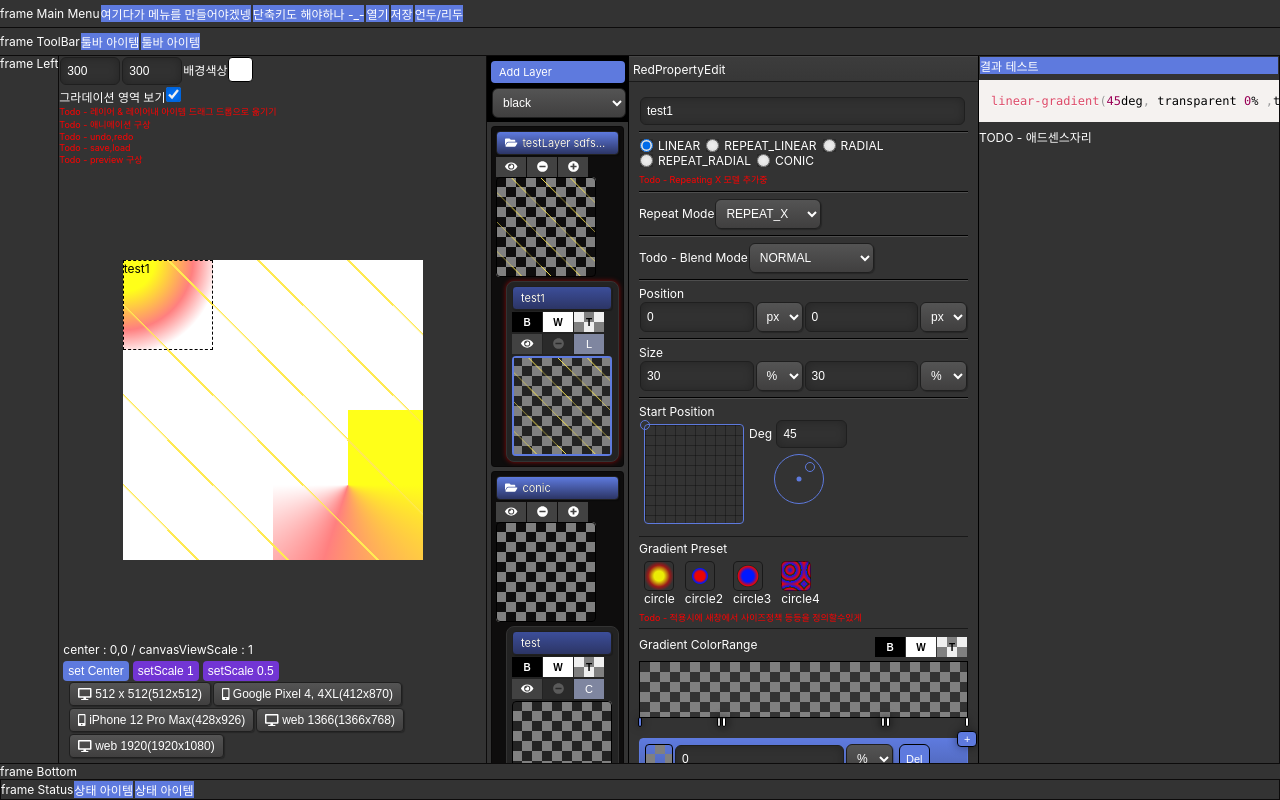
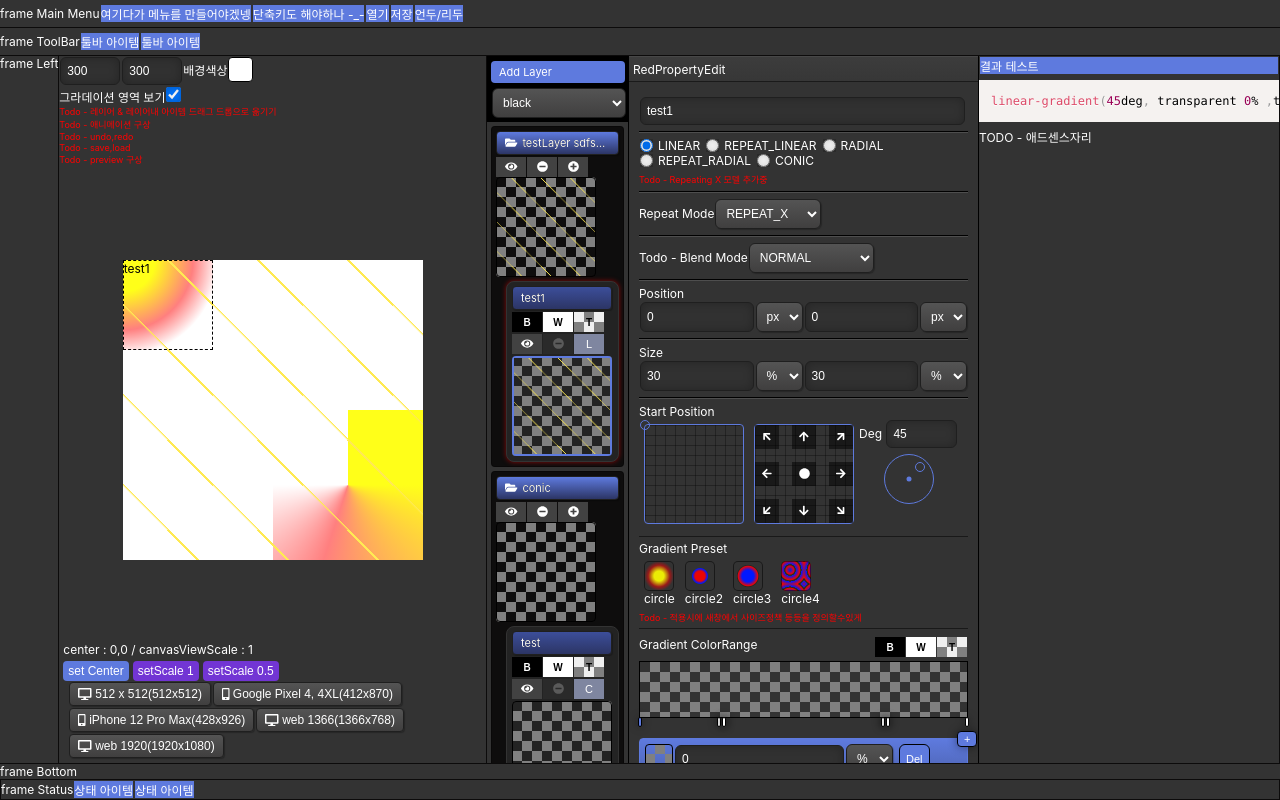
Before and after one commit to redcamel/RedGradient, a React (Create React App) app: page / in a window 1280 px wide. Built offline with nearby package versions, Linux system fonts and the light colour scheme.

Commit message:
- 포지션 셀렉터 추가

```diff
--- a/src/App.css
+++ b/src/App.css
@@ -71,6 +71,10 @@ option {
 }
 
 .grid {
+    background-image: linear-gradient(rgba(0, 0, 0, .3) .1em, transparent .1em), linear-gradient(90deg, rgba(0, 0, 0, .3) .1em, transparent .1em);
+    background-size: 10px 10px;
+}
+.grid3_3 {
     background-image: linear-gradient(rgba(0, 0, 0, .3) .1em, transparent .1em), linear-gradient(90deg, rgba(0, 0, 0, .3) .1em, transparent .1em);
     background-size: 10px 10px;
 }
--- a/src/editor/property/RedPropertyPositionEditByMouse.jsx
+++ b/src/editor/property/RedPropertyPositionEditByMouse.jsx
@@ -1,4 +1,6 @@
 import React from "react";
+import {faArrowDown, faCircle} from '@fortawesome/free-solid-svg-icons';
+import {FontAwesomeIcon} from "@fortawesome/react-fontawesome";
 
 const SIZE = 100;
 let targetContext;
@@ -31,6 +33,15 @@ class RedPropertyPositionEditByMouse extends React.Component {
     let tPercentY = activeSubData['position']['yUnit'] === '%' ? tY / SIZE * 100 : tY * layerPixelH / SIZE;
     activeSubData['position']['x'] = tPercentX;
     activeSubData['position']['y'] = tPercentY;
+    rootComponent.setState({});
+  }
+
+  setPosition(x, y) {
+    const rootComponent = this.props.rootComponent;
+    const rootComponentState = rootComponent.state;
+    const activeSubData = rootComponentState.activeSubData;
+    activeSubData['position']['x'] = x;
+    activeSubData['position']['y'] = y;
     rootComponent.setState({});
   }
 
@@ -68,6 +79,94 @@ class RedPropertyPositionEditByMouse extends React.Component {
           left: `${tPercentX}%`
         }} />
       </div>
+      <div
+        className={'grid3_3'}
+        style={style.box}
+      >
+        {/**/}
+        <button
+          onClick={e => {this.setPosition(0, 0);}}
+          style={{...style.location, top: 0, left: 0}}><FontAwesomeIcon
+          icon={faArrowDown} style={{transform: 'rotate(135deg)'}} /></button>
+        <button
+          onClick={e => {
+            let tX = 50;
+            if (position['xUnit'] === 'px') tX = canvasInfo['width'] * 0.5;
+            this.setPosition(tX, 0);
+          }}
+          style={{...style.location, top: 0, left: '50%', transform: 'translate(-50%,0)'}}><FontAwesomeIcon
+          icon={faArrowDown} style={{transform: 'rotate(180deg)'}} /></button>
+        <button
+          onClick={e => {
+            let tX = 100;
+            if (position['xUnit'] === 'px') tX = canvasInfo['width'];
+            this.setPosition(tX, 0);
+          }}
+          style={{...style.location, top: 0, right: 0}}><FontAwesomeIcon icon={faArrowDown}
+                                                                        style={{transform: 'rotate(225deg)'}} />
+        </button>
+        {/**/}
+        <button
+          onClick={e => {{
+            let tY = 50;
+            if (position['yUnit'] === 'px') tY = canvasInfo['height'] * 0.5;
+            this.setPosition(0, tY);
+          }}}
+          style={{...style.location, top: '50%', left: 0, transform: 'translate(0%,-50%)'}}><FontAwesomeIcon
+          icon={faArrowDown} style={{transform: 'rotate(90deg)'}} /></button>
+        <button
+          onClick={e => {
+            let tX = 50;
+            let tY = 50;
+            if (position['xUnit'] === 'px') tX = canvasInfo['width'] * 0.5;
+            if (position['yUnit'] === 'px') tY = canvasInfo['height'] * 0.5;
+            this.setPosition(tX, tY);
+          }}
+          style={{...style.location, top: '50%', left: '50%', transform: 'translate(-50%,-50%)'}}><FontAwesomeIcon
+          icon={faCircle} style={{transform: 'rotate(135deg)'}} /></button>
+        <button
+          onClick={e => {
+            let tX = 100;
+            let tY = 50;
+            if (position['xUnit'] === 'px') tX = canvasInfo['width'];
+            if (position['yUnit'] === 'px') tY = canvasInfo['height'] * 0.5;
+            this.setPosition(tX, tY);
+          }}
+          style={{...style.location, top: '50%', right: 0, transform: 'translate(0%,-50%)'}}><FontAwesomeIcon
+          icon={faArrowDown} style={{transform: 'rotate(270deg)'}} /></button>
+        {/**/}
+        <button
+          onClick={e => {
+            let tY = 100;
+            if (position['yUnit'] === 'px') tY = canvasInfo['height'] ;
+            this.setPosition(0, tY);
+          }}
+          style={{...style.location, bottom: 0, left: 0}}><FontAwesomeIcon icon={faArrowDown}
+                                                                           style={{transform: 'rotate(45deg)'}} />
+        </button>
+        <button
+          onClick={e => {
+            let tX = 50;
+            let tY = 100;
+            if (position['xUnit'] === 'px') tX = canvasInfo['width']*0.5;
+            if (position['yUnit'] === 'px') tY = canvasInfo['height'] ;
+            this.setPosition(tX, tY);
+          }}
+          style={{...style.location, bottom: 0, left: '50%', transform: 'translate(-50%,0)'}}><FontAwesomeIcon
+          icon={faArrowDown} style={{transform: 'rotate(0deg)'}} /></button>
+        <button
+          onClick={e => {
+            let tX = 100;
+            let tY = 100;
+            if (position['xUnit'] === 'px') tX = canvasInfo['width'];
+            if (position['yUnit'] === 'px') tY = canvasInfo['height'] ;
+            this.setPosition(tX, tY);
+          }}
+          style={{...style.location, bottom: 0, right: 0}}><FontAwesomeIcon icon={faArrowDown}
+                                                                            style={{transform: 'rotate(315deg)'}} />
+        </button>
+
+      </div>
     </div>;
   }
 }
@@ -88,5 +187,15 @@ const style = {
     borderRadius: '50%',
     position: 'absolute',
     top: '50%', left: '50%', transform: 'translate(-50%,-50%)'
+  },
+  location: {
+    position: 'absolute',
+    width: '24px', height: '24px',
+    background: 'rgba(0,0,0,0.5)',
+    border: 0,
+    outline: 'none',
+    color: '#fff',
+    fontSize: '11px',
+    cursor: 'pointer'
   }
 };
```
Also changed, not shown: 15 other files (tests, documents, lock files or other folders).
